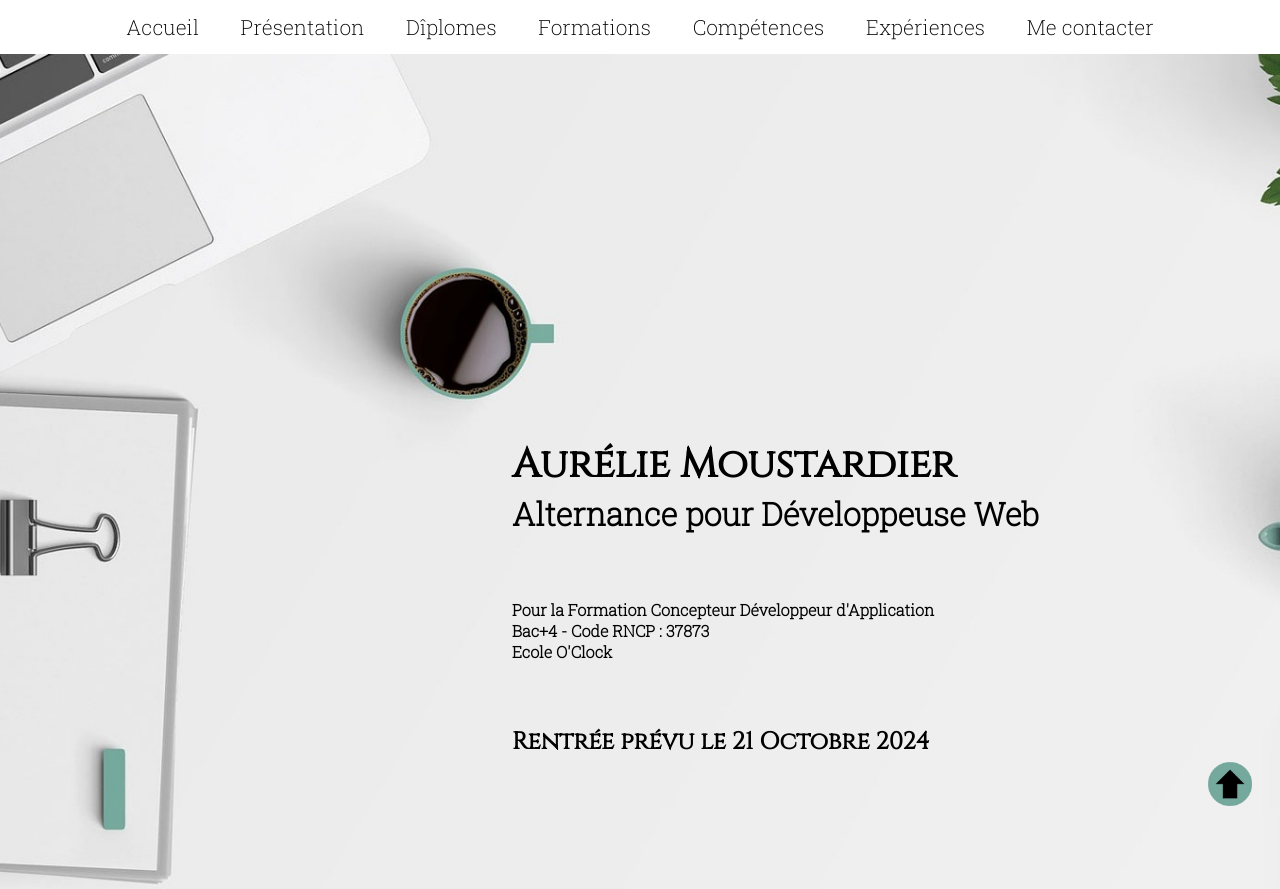
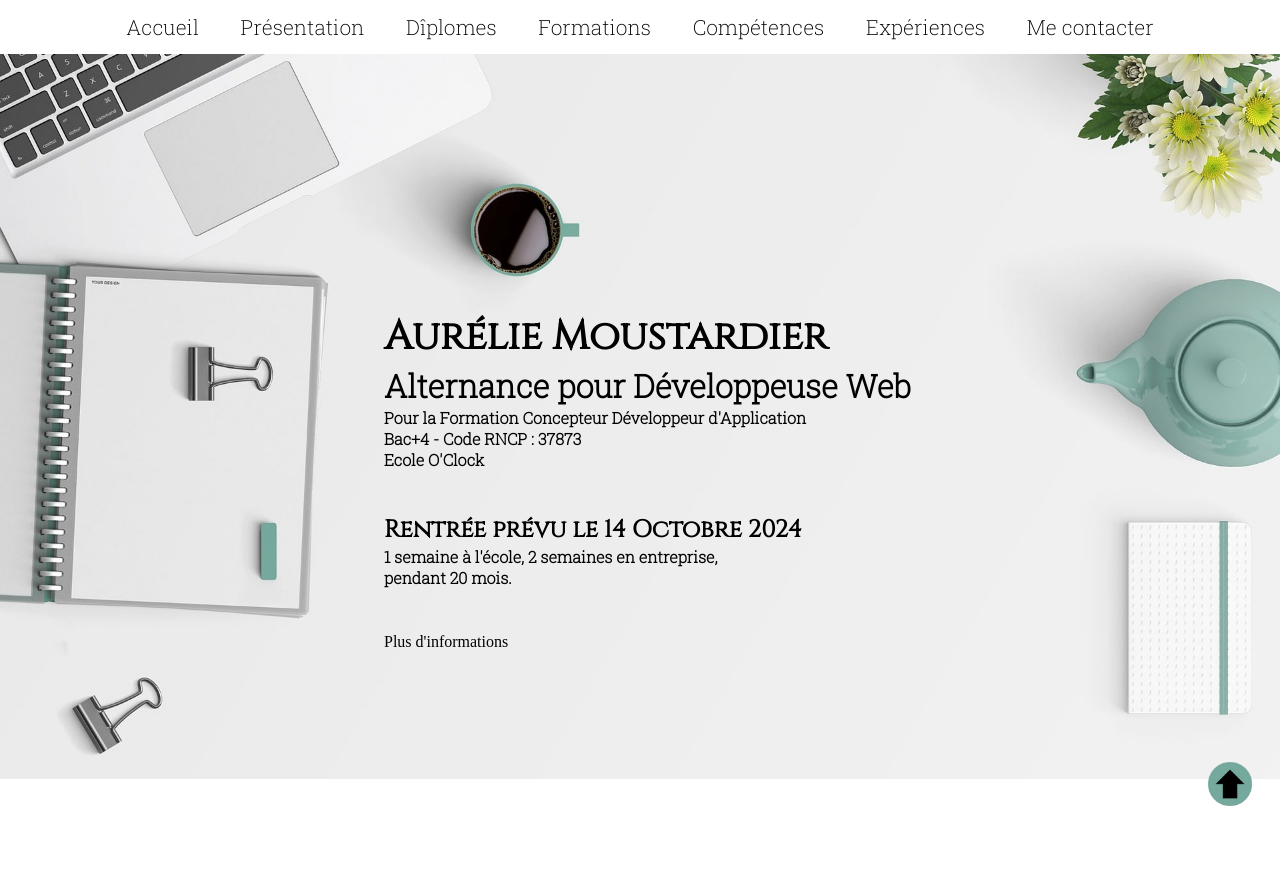
Before and after one commit to AurelieMous/Portfolio, a plain HTML site: page Accueil.html in a window 1280 px wide. Shown: the top 889 px of the page. Drawn offline with Linux system fonts and the light colour scheme.

Commit message:
quelques modifs accueil

```diff
--- a/Accueil.html
+++ b/Accueil.html
@@ -31,7 +31,10 @@
             <h1>Aurélie Moustardier</h1>
             <h2>Alternance pour Développeuse Web</h2>
             <h3>Pour la Formation Concepteur Développeur d'Application <br>Bac+4 - Code RNCP : 37873 <br> Ecole O'Clock</h3>
-            <h4>Rentrée prévu le 21 Octobre 2024</h4>
+            <h4>Rentrée prévu le 14 Octobre 2024</h4>
+            <h3>1 semaine à l'école, 2 semaines en entreprise,</h3>
+            <h3>pendant 20 mois.</h3>
+            <a href="https://oclock.io/formations/cda-alternance">Plus d'informations</a>
         </section>
         <section class="section-1">
             <h5>À propos de moi</h5>
--- a/accueil.css
+++ b/accueil.css
@@ -57,32 +57,25 @@ nav a:after {
     background-size: cover;
     background-repeat: no-repeat;
     background-position: center;
-    padding-bottom: 20%;
-}
-
-.section-1 {
-    padding-top: 10%;
+    padding-top: 20%;
+    padding-bottom: 10%;
+    padding-left: 30%;
 }
 
 h1 {
     font-family: 'Cinzel', serif;
     font-size: 2.5em;
     color: black;
-    padding-top: 30%;
-    padding-left: 40%;
 }
 
 h2 {
     font-family: 'Roboto Slab', serif;
     font-size: 2em;
-    padding-left: 40%;
-    padding-bottom: 5%;
 }
 
 h3 {
     font-family: 'Roboto Slab', serif;
     font-size: 1em;
-    padding-left: 40%;
 }
 
 h4 {
@@ -90,8 +83,31 @@ h4 {
     font-size: 1.5em;
     color: black;
     padding-top: 5%;
-    padding-left: 40%;
-    padding-bottom: 10%;
+}
+
+.section-0 a {
+    display: block;
+    margin-top: 5%;
+}
+
+.section-0 a:after {
+    content: '';
+    display: block;
+    position: absolute;
+    bottom: 1px;
+    width: 0%;
+    left: 0px;
+    height: 2px;
+    transition: 0.25s cubic-bezier(0.72,-0.01, 0.19, 0.92);
+    background: #76A89D;
+}
+
+.section-0 a:hover:after {
+    width: 10%;
+  }
+
+.section-1 {
+    padding-top: 10%;
 }
 
 p {
```
